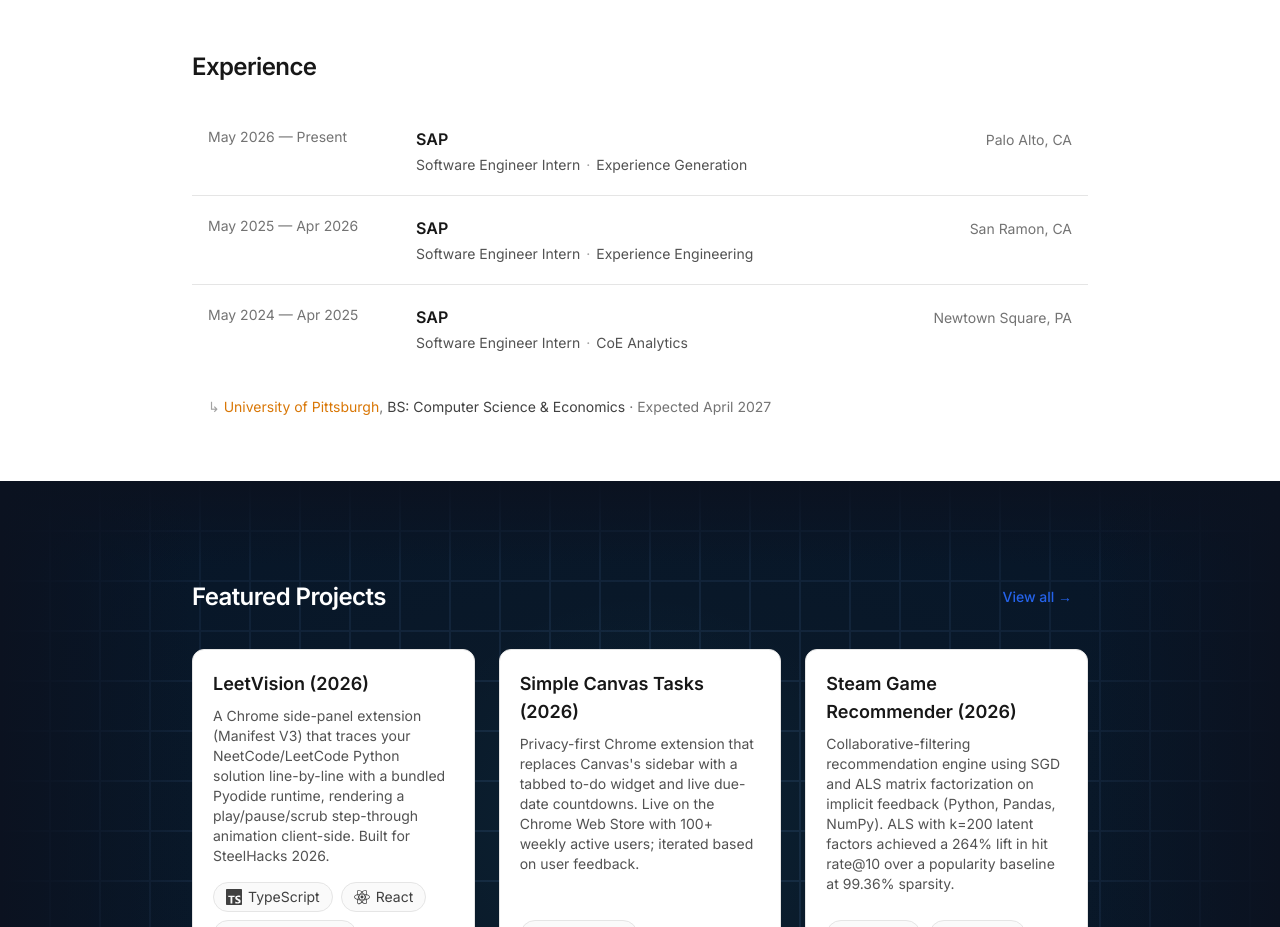
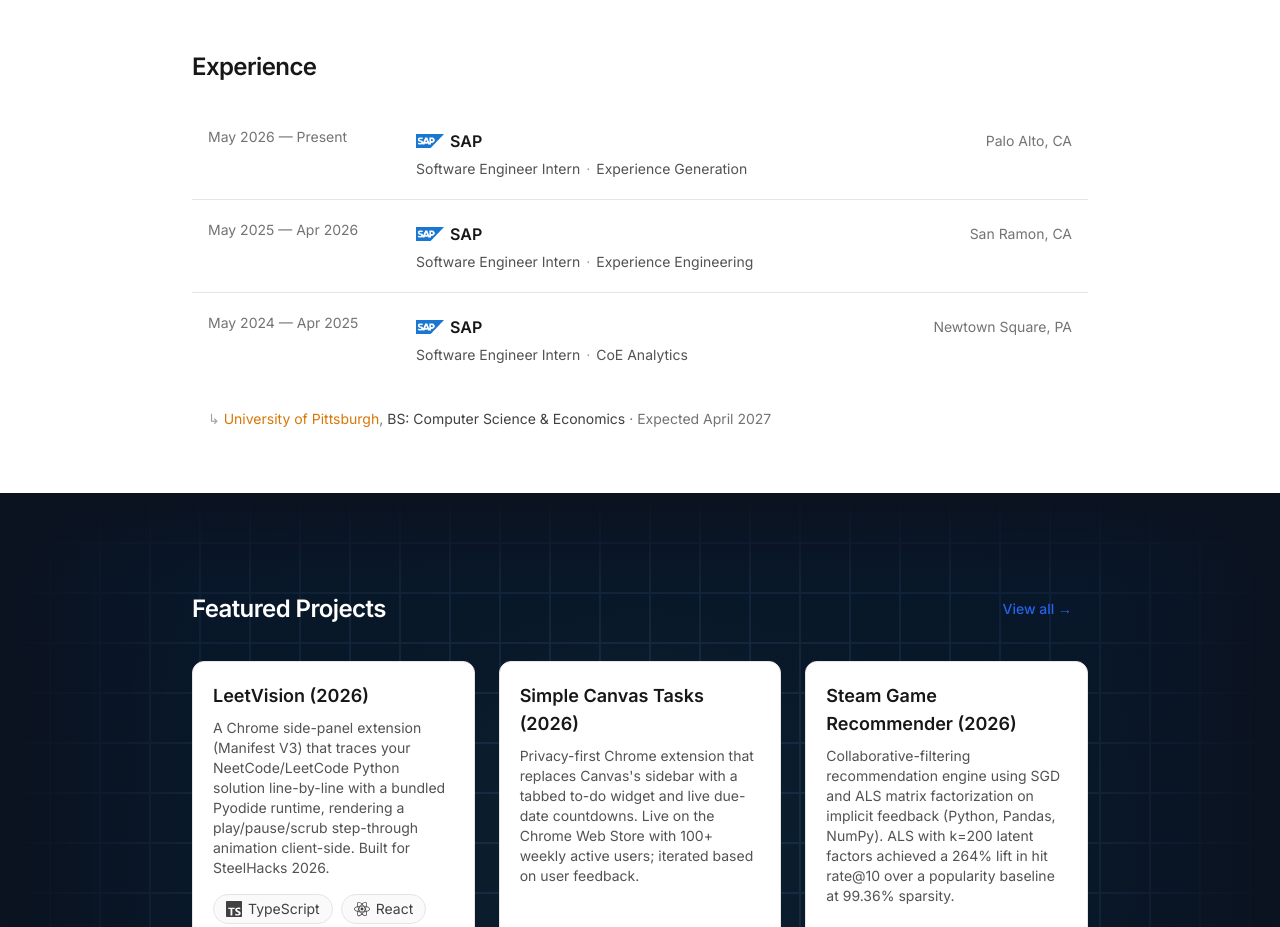
Before and after one commit to lucasloepke/lucasloepke.github.io, a React (Vite) app: page / in a window 1280 px wide. Shown: the part 840-1767 px from the top of the page. Built offline with nearby package versions, Linux system fonts and the light colour scheme.

Commit message:
hero and resume

```diff
--- a/src/data/experience.ts
+++ b/src/data/experience.ts
@@ -3,6 +3,12 @@
   dates: string;
   company: string;
   companyUrl?: string;
+  /** Optional Simple Icons slug shown beside the company name. */
+  simpleIconSlug?: string;
+  /** Optional custom logo image path (preferred over simpleIconSlug when set). */
+  logoSrc?: string;
+  /** Optional Tailwind text color classes for the company name. */
+  companyClassName?: string;
   role: string;
   detail: string;
   location: string;
@@ -14,6 +20,8 @@
     dates: "May 2026 — Present",
     company: "SAP",
     companyUrl: "https://sap.com",
+    logoSrc: "/sap-logo.png",
+    companyClassName: "text-neutral-900 hover:text-neutral-700 dark:text-white dark:hover:text-white/80",
     role: "Software Engineer Intern",
     detail: "Experience Generation",
     location: "Palo Alto, CA",
@@ -23,6 +31,8 @@
     dates: "May 2025 — Apr 2026",
     company: "SAP",
     companyUrl: "https://sap.com",
+    logoSrc: "/sap-logo.png",
+    companyClassName: "text-neutral-900 hover:text-neutral-700 dark:text-white dark:hover:text-white/80",
     role: "Software Engineer Intern",
     detail: "Experience Engineering",
     location: "San Ramon, CA",
@@ -32,6 +42,8 @@
     dates: "May 2024 — Apr 2025",
     company: "SAP",
     companyUrl: "https://sap.com",
+    logoSrc: "/sap-logo.png",
+    companyClassName: "text-neutral-900 hover:text-neutral-700 dark:text-white dark:hover:text-white/80",
     role: "Software Engineer Intern",
     detail: "CoE Analytics",
     location: "Newtown Square, PA",
--- a/src/pages/Home.tsx
+++ b/src/pages/Home.tsx
@@ -8,6 +8,7 @@
 import { InteractiveGridPattern } from "../components/InteractiveGridPattern";
 import { projects } from "../data/projects";
 import { experience, education } from "../data/experience";
+import { getSimpleIcon } from "../utils/simpleIcons";
 
 const OFF_SCREEN = { x: -1000, y: -1000 };
 
@@ -126,7 +127,34 @@
             <SectionHeading className="mb-6">Experience</SectionHeading>
 
             <ul className="flex flex-col divide-y divide-neutral-200 dark:divide-neutral-800">
-              {experience.map((entry) => (
+              {experience.map((entry) => {
+                const companyIcon = !entry.logoSrc && entry.simpleIconSlug
+                  ? getSimpleIcon(entry.simpleIconSlug)
+                  : null;
+                const companyClassName = [
+                  "inline-flex items-center gap-1.5 font-semibold transition-colors",
+                  entry.companyClassName ??
+                    "text-neutral-900 hover:text-accent dark:text-neutral-100 dark:hover:text-accent",
+                ].join(" ");
+                const companyIconEl = entry.logoSrc ? (
+                  <img
+                    src={entry.logoSrc}
+                    alt=""
+                    width={28}
+                    height={28}
+                    className="h-7 w-7 shrink-0 object-contain"
+                    aria-hidden
+                  />
+                ) : companyIcon ? (
+                  <span
+                    className="flex h-4 w-4 shrink-0 items-center justify-center [&>svg]:h-4 [&>svg]:w-4 [&>svg_path]:fill-current"
+                    style={companyIcon.hex ? { color: `#${companyIcon.hex}` } : undefined}
+                    dangerouslySetInnerHTML={{ __html: companyIcon.svg }}
+                    aria-hidden
+                  />
+                ) : null;
+
+                return (
                 <li
                   key={entry.id}
                   className="grid grid-cols-1 gap-x-8 gap-y-1 px-4 py-5 transition-colors duration-150 hover:bg-accent/5 dark:hover:bg-accent/10 sm:grid-cols-[11rem_1fr]"
@@ -135,18 +163,20 @@
                     {entry.dates}
                   </div>
                   <div>
-                    <div className="flex flex-wrap items-baseline justify-between gap-x-4 gap-y-1">
+                    <div className="flex flex-wrap items-center justify-between gap-x-4 gap-y-1">
                       {entry.companyUrl ? (
                         <a
                           href={entry.companyUrl}
                           target="_blank"
                           rel="noopener noreferrer"
-                          className="font-semibold text-neutral-900 transition-colors hover:text-accent dark:text-neutral-100 dark:hover:text-accent"
+                          className={companyClassName}
                         >
+                          {companyIconEl}
                           {entry.company}
                         </a>
                       ) : (
-                        <span className="font-semibold text-neutral-900 dark:text-neutral-100">
+                        <span className={companyClassName}>
+                          {companyIconEl}
                           {entry.company}
                         </span>
                       )}
@@ -161,7 +191,8 @@
                     </div>
                   </div>
                 </li>
-              ))}
+                );
+              })}
             </ul>
 
             <p className="mt-6 px-4 text-sm">
```
Also changed, not shown: public/sap-logo.png (added), 1 other file (tests, documents, lock files or other folders).
